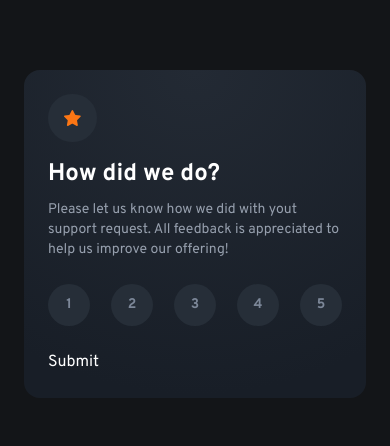
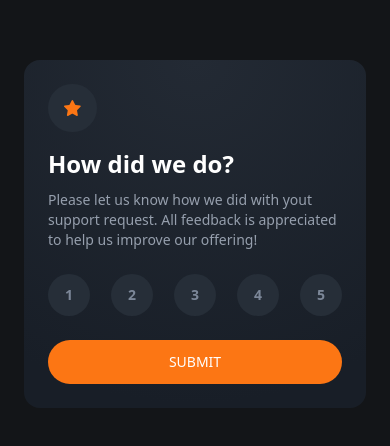
Before and after one commit to MirandinhalIlI/feedback2025, a React (Vite) app: page / in a window 390 px wide. Shown: the part 188-634 px from the top of the page. Built offline with nearby package versions, Linux system fonts and the light colour scheme.

Commit message:
primeiro card do mobile finalizado

```diff
--- a/src/App.jsx
+++ b/src/App.jsx
@@ -19,7 +19,7 @@
         <input type="button" value={5} className="bg-dark-blue w-10.5 h-10.5 rounded-full text-medium-gray text-sm font-bold"/>
       </div>
 
-      <button>Submit</button>
+      <button className="bg-orange w-full py-3 rounded-3xl uppercase text-sm tracking-1">Submit</button>
     </div>
   )
 }
--- a/src/index.css
+++ b/src/index.css
@@ -5,6 +5,9 @@
     --color-dark-blue: #262E38;
     --color-light-gray: #969FAD;
     --color-medium-gray: #7C8798;
+    --color-orange: #FC7614;
+
+    --tracking-1: 1.867px
 
     --font-overpass: "Overpass", "sans-serif";
 }
```
